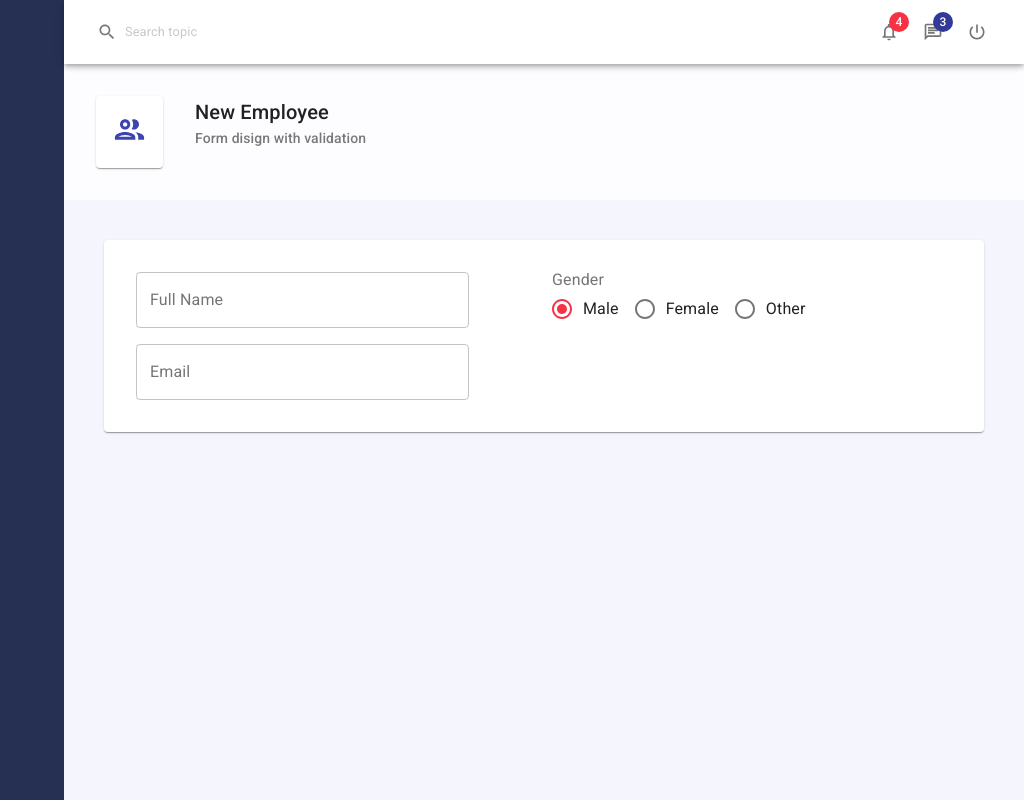
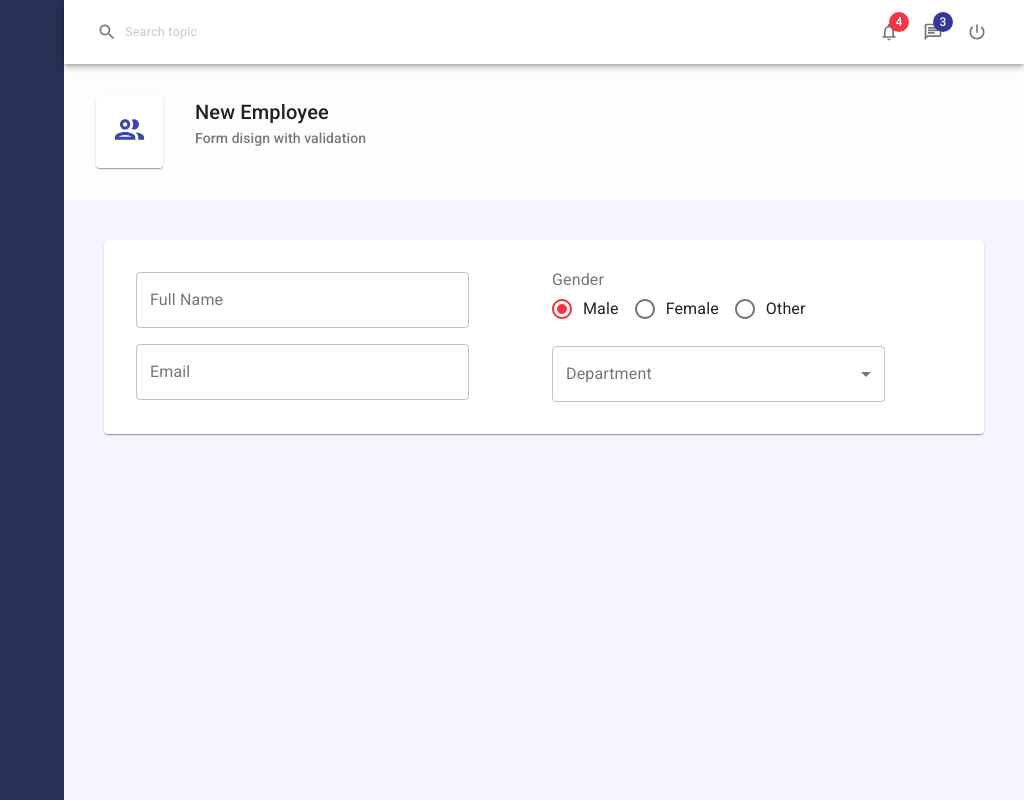
Before and after one commit to oscar02r/app-materialui, a React (Create React App) app: page / in a window 1280 px wide. Shown: the whole page, without its empty margins (256-1280 px from the left). Built offline with nearby package versions, Linux system fonts and the light colour scheme.

Commit message:
Select list complete

```diff
--- a/src/components/controls/Controls.js
+++ b/src/components/controls/Controls.js
@@ -1,7 +1,8 @@
 import { Input } from './Input'
 import RadioGroup from './RadioGroup'
-
+import Select from './Select'
 export const Controls ={
        Input,
-       RadioGroup
+       RadioGroup,
+       Select
 }
--- a/src/components/controls/RadioGroup.js
+++ b/src/components/controls/RadioGroup.js
@@ -16,8 +16,8 @@
       <MuiRadioGroup row name={name} value={value} onChange={onChange}>
 
         {
-            items.map((item, index)=>(
-                <FormControlLabel value={item.id} control={<Radio />} label={item.title} />
+            items.map((item)=>(
+                <FormControlLabel key={item.id} value={item.id} control={<Radio />} label={item.title} />
             )
             )
         }
--- /dev/null
+++ b/src/components/controls/Select.js
@@ -0,0 +1,24 @@
+import {
+  FormControl,
+  InputLabel,
+  MenuItem,
+  Select as MuiSelect,
+} from "@material-ui/core";
+
+export default function Select(props) {
+  const { name, label, value, onChange, options } = props;
+  return (
+    <FormControl variant="outlined">
+      <InputLabel>{label}</InputLabel>
+      <MuiSelect label={label} name={name} value={value} onChange={onChange}>
+        <MenuItem value=""> None </MenuItem>
+        {
+
+            options.map((option)=>(
+                <MenuItem key={option.id} value={option.id}> {option.title} </MenuItem>))
+
+        }
+      </MuiSelect>
+    </FormControl>
+  );
+}
--- a/src/components/useForm.js
+++ b/src/components/useForm.js
@@ -5,6 +5,7 @@
 
   const handleInputChange = (e) => {
     const { name, value } = e.target;
+    console.log(name, value)
     setValues({ ...values, [name]: value });
   };
 
--- a/src/pages/Employees/EmployeesForm.js
+++ b/src/pages/Employees/EmployeesForm.js
@@ -1,13 +1,8 @@
 import { useEffect } from "react";
-import {
-  FormControl,
-  FormControlLabel,
-  FormLabel,
-  Grid,
-  Radio,
-} from "@material-ui/core";
+import {Grid} from "@material-ui/core";
 import { useForm, Form } from "../../components/useForm";
 import { Controls } from "../../components/controls/Controls";
+import * as employeeServices from '../../services/employessService'
 
 const genderItems = [
   { id: "male", title: "Male" },
@@ -70,10 +65,14 @@
             value={gender}
             items={genderItems}
             onChange={handleInputChange}
-          ></Controls.RadioGroup>
+         />
+          <Controls.Select
+            name="departmentId"
+            label="Department"
+            onChange={handleInputChange}
+            options={employeeServices.getDepartmentCollection()}
+          />
         </Grid>
-
-        <Grid item></Grid>
       </Grid>
     </Form>
   );
--- /dev/null
+++ b/src/services/employessService.js
@@ -0,0 +1,6 @@
+export const getDepartmentCollection = () =>([
+    {id:1, title:'Development'},
+    {id:2, title:'Marketing'},
+    {id:3, title:'Accounting'},
+    {id:4, title:'HR'},
+])
```
Also changed, not shown: 1 other file (tests, documents, lock files or other folders).
